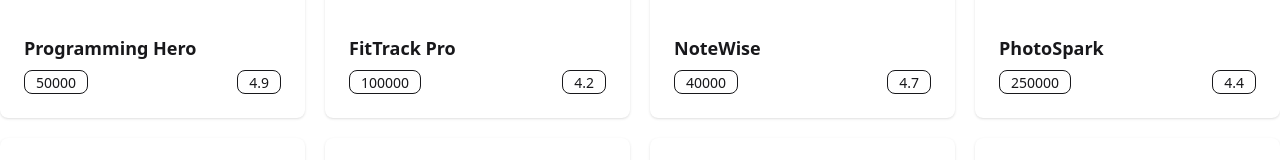
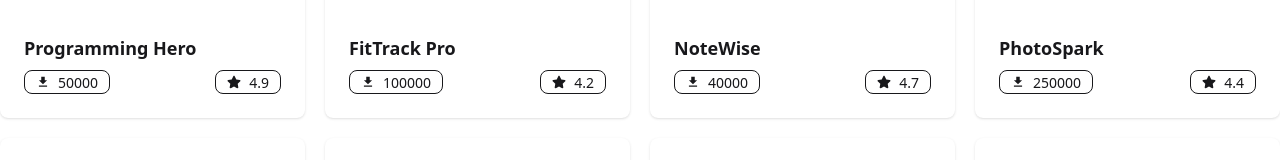
Before and after one commit to hasan700666/Assignment-8, a React (Vite) app in the folder Hero-Apps (vite file)/: page /AllApplication in a window 1280 px wide. Shown: the part 784-944 px from the top of the page. Built offline with nearby package versions, Linux system fonts and the light colour scheme.

Commit message:
add some icon

```diff
--- a/Hero-Apps (vite file)/src/compunent/AllApplicationData.jsx
+++ b/Hero-Apps (vite file)/src/compunent/AllApplicationData.jsx
@@ -1,5 +1,7 @@
 import React from "react";
 import { NavLink } from "react-router";
+import { MdDownload } from "react-icons/md";
+import { FaStar } from "react-icons/fa";
 
 const AllApplicationData = ({ data }) => {
   const comeData = data;
@@ -16,8 +18,14 @@ const AllApplicationData = ({ data }) => {
           <div className="card-body">
             <h2 className="card-title">{data.title}</h2>
             <div className="card-actions justify-between">
-              <div className="badge badge-outline">{data.downloads}</div>
-              <div className="badge badge-outline">{data.ratingAvg}</div>
+              <div className="badge badge-outline">
+                <MdDownload />
+                {data.downloads}
+              </div>
+              <div className="badge badge-outline">
+                <FaStar />
+                {data.ratingAvg}
+              </div>
             </div>
           </div>
         </div>
--- a/Hero-Apps (vite file)/src/compunent/HomeData.jsx
+++ b/Hero-Apps (vite file)/src/compunent/HomeData.jsx
@@ -1,5 +1,7 @@
 import React from "react";
 import { NavLink } from "react-router";
+import { MdDownload } from "react-icons/md";
+import { FaStar } from "react-icons/fa";
 
 const HomeData = ({ data }) => {
   const comeData = data;
@@ -16,8 +18,13 @@ const HomeData = ({ data }) => {
           <div className="card-body">
             <h2 className="card-title">{data.title}</h2>
             <div className="card-actions justify-between">
-              <div className="badge badge-outline">{data.downloads}</div>
-              <div className="badge badge-outline">{data.ratingAvg}</div>
+              <div className="badge badge-outline">
+                <MdDownload /> {data.downloads}
+              </div>
+              <div className="badge badge-outline">
+                <FaStar />
+                {data.ratingAvg}
+              </div>
             </div>
           </div>
         </div>
```
